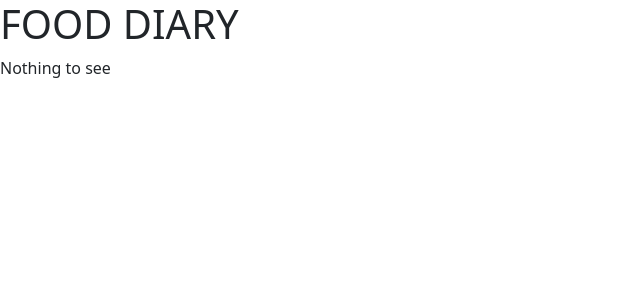
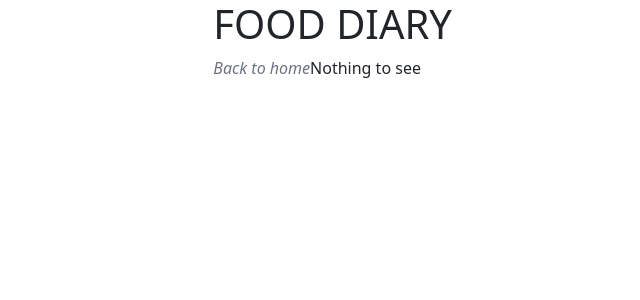
Before and after one commit to revlienn/Cronch, an Angular app in the folder client/: page /diary in a window 1280 px wide. Shown: the top 300 px of the page, without its empty margins (0-640 px from the left). Built offline with nearby package versions, Linux system fonts and the light colour scheme.

Commit message:
Food Diary UI

```diff
--- a/client/src/app/app.html
+++ b/client/src/app/app.html
@@ -1,15 +1,6 @@
-<div class="w-full bg-gray-5 h-[100vh]">
+<div class="
+  w-11/12 lg:w-9/12 xl:w-8/12
+  mx-auto
+   bg-gray-5 h-[100vh]">
     <router-outlet></router-outlet>
 </div>
-
-<!--
-// add diary button
-// diary component
-// add popup, success, see diary link
-// when adding food, add timestamp prop
-// sorted added food based on date
-
-// display group in diary html
-// can delete, modify, add, see totals
-// card for each day, totals etc
--->
--- a/client/src/app/foods/food-diary/food-diary.html
+++ b/client/src/app/foods/food-diary/food-diary.html
@@ -1,4 +1,5 @@
 <h1>FOOD DIARY</h1>
+<a routerLink="/" class="!text-gray-500 !italic !no-underline hover:!text-blue-500">Back to home</a>
 
 @if(dates().length){
 <div class="grid
--- a/client/src/app/foods/food-diary/food-diary.ts
+++ b/client/src/app/foods/food-diary/food-diary.ts
@@ -1,6 +1,8 @@
 import { Component, computed, effect, inject, OnInit, signal } from '@angular/core';
 import { FoodService } from '../../services/food-service';
 import { FoodCartItem } from '../../../types/Food';
+import { RouterLink } from '@angular/router';
+import { ToastService } from '../../services/toast-service';
 
 interface IDayText {
   [key: number]: string
@@ -16,13 +18,14 @@ const DayText: IDayText = {
 
 @Component({
   selector: 'app-food-diary',
-  imports: [],
+  imports: [RouterLink],
   templateUrl: './food-diary.html',
   styleUrl: './food-diary.css'
 })
 export class FoodDiary {
 
   protected foodService = inject(FoodService);
+  private toastService=inject(ToastService);
   protected foodTimeGrouped = signal<Record<string, FoodCartItem[]>>({});
   protected dates = signal<string[]>([]);
   protected dailyTotals = signal<Record<string, { calories: number, protein: number }>>({});
@@ -64,19 +67,27 @@ export class FoodDiary {
   }
 
   adjustDiaryItemQty(id: number, newQty: string) {
+
     return this.foodService.adjustDiaryItemQty(id, Number(newQty))
   }
 
   editDiaryCard(date:string){
-    console.log(date);
     this.toggleEdit(date);
   }
 
   toggleEdit(date:string){
     if(this.editingDate()===date){
-      this.editingDate.set(null)
+      this.editingDate.set(null);
+    this.toastService.success('Diary updated')
     }else {
     this.editingDate.set(date);
   }
   }
 }
+
+
+// signal to store new value
+// user click save, execute foodService.adjustDiaryItemQty
+// foodService.adjustDiaryItemQty, compare old value and new value
+// -- same == toastService info > no changes
+// -- different == toastService success > changes saved success
--- a/client/src/app/home/home.html
+++ b/client/src/app/home/home.html
@@ -1,5 +1,4 @@
 <div class="flex flex-col md:flex-row justify-center mx-auto
-  w-11/12 lg:w-9/12 xl:w-8/12
   h-[100vh]
   gap-2
   border-amber-400 border-2">
--- a/client/src/app/services/food-service.ts
+++ b/client/src/app/services/food-service.ts
@@ -160,6 +160,7 @@ export class FoodService {
 
     const parsedRecord: FoodCartItem[] =
       JSON.parse(localStorage.getItem('diary') || '[]') as FoodCartItem[];
+    const itemOldQty=parsedRecord.filter(item=>item.id===id).map(item=>item.quantity);
 
     const newRecord = parsedRecord
       .map((item) =>
@@ -171,23 +172,6 @@ export class FoodService {
     this.diary.set(newRecord);
     localStorage.setItem('diary', JSON.stringify(newRecord));
 
-
-    // let parsedRecord:FoodCartItem[]=[];
-
-    // const record=localStorage.getItem('diary');
-    // if(record){
-    //   parsedRecord=JSON.parse(record) as FoodCartItem[];
-    // }
-
-    // let recordItem=parsedRecord.find(item=>item.id===id);
-    // if(recordItem) recordItem.quantity=newQty;
-
-    // let recordItems=parsedRecord.filter(item=>item.id!==id);
-
-    //const updatedRecord=JSON.stringify([...recordItems,recordItem]);
-
-    //localStorage.setItem('diary',JSON.stringify(updatedRecord));
-
   }
 
 }
```
